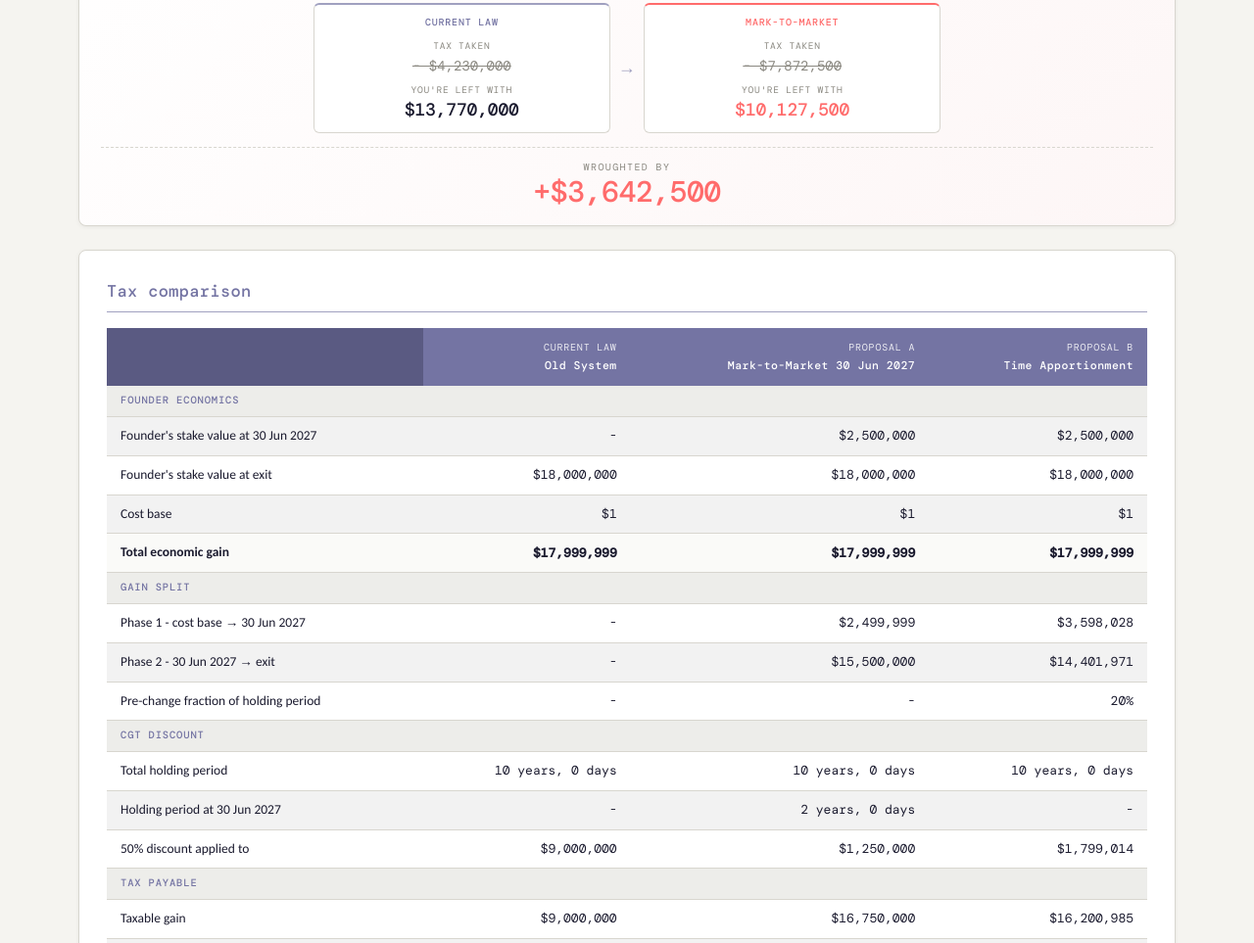
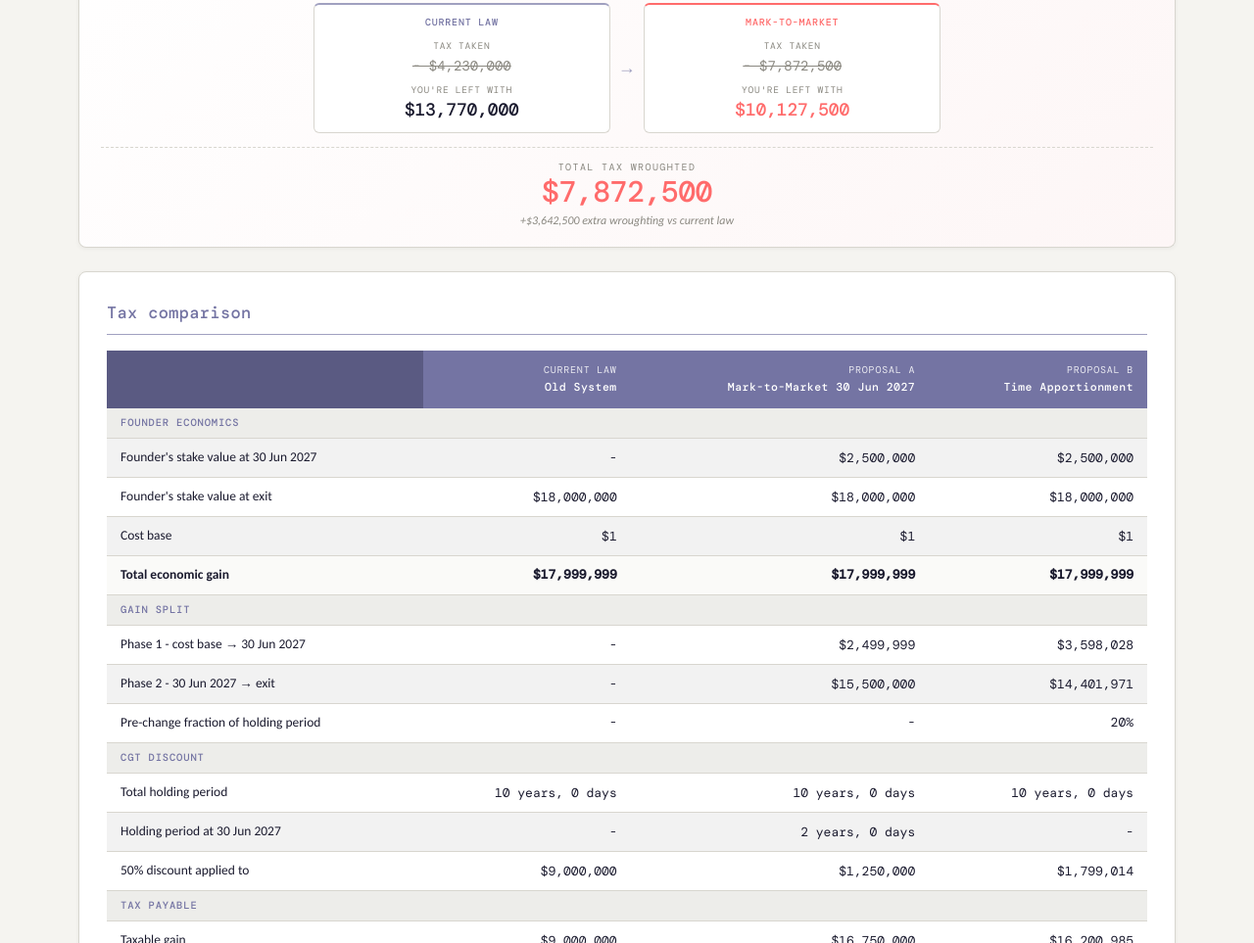
Before and after one commit to Dantheelitedev/Founder-Tax-Wrought-Calculator, a plain HTML site: page index.html in a window 1280 px wide. Shown: the part 1303-2266 px from the top of the page at 98% size. Drawn offline with nearby package versions, Linux system fonts and the light colour scheme; a web font is replaced by a local one.

Commit message:
Wroughted-by: show total M2M tax as headline, delta as sub-line

```diff
--- a/index.html
+++ b/index.html
@@ -401,6 +401,14 @@ table.comparison tr.delta td.better { color: #4a8868; }
   line-height: 1.05;
   letter-spacing: -0.02em;
 }
+.wrought-delta .sub {
+  font-family: 'Carlito', sans-serif;
+  font-size: 12px;
+  font-style: italic;
+  color: var(--muted);
+  margin-top: 4px;
+}
+.wrought-card.positive .wrought-delta .sub { color: #4a8868; font-style: normal; }
 .wrought-card.positive { border-top-color: #4a8868; background: linear-gradient(135deg, #fff 0%, #f4faf6 100%); }
 .wrought-card.positive .wrought-pillar.new { border-top-color: #4a8868; }
 .wrought-card.positive .wrought-pillar.new .system-name { color: #4a8868; }
@@ -540,8 +548,9 @@ footer {
     </div>
 
     <div class="wrought-delta">
-      <div class="label">Wroughted by</div>
+      <div class="label">Total tax wroughted</div>
       <div class="big" id="wrought-delta">$0</div>
+      <div class="sub" id="wrought-extra">+$0 extra wroughting vs current law</div>
     </div>
   </div>
 
@@ -729,7 +738,8 @@ function calc() {
   document.getElementById('wrought-old-keep').textContent = fmt(founderValueExit - oldTax);
   document.getElementById('wrought-new-tax').textContent = '- ' + fmt(m2mTotalTax);
   document.getElementById('wrought-new-keep').textContent = fmt(founderValueExit - m2mTotalTax);
-  document.getElementById('wrought-delta').textContent = fmtSigned(m2mDelta);
+  document.getElementById('wrought-delta').textContent = fmt(m2mTotalTax);
+  document.getElementById('wrought-extra').textContent = `${fmtSigned(m2mDelta)} extra wroughting vs current law`;
 
   // Timing note
   const note = `<strong>Cash-flow timing matters.</strong> Under Mark-to-Market, ${fmt(p1Tax)} of tax is due at 30 June 2027 - before any exit liquidity event. Under both Old System and Time Apportionment, the entire tax bill is deferred until exit.`;
```
